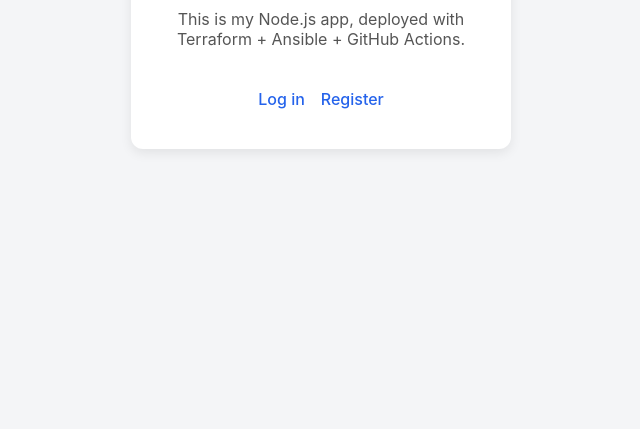
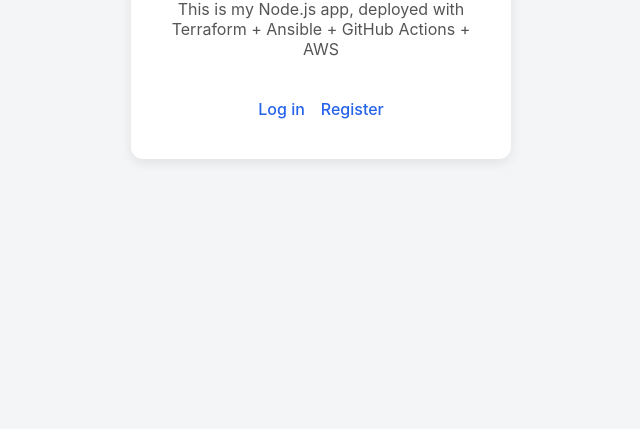
Before and after one commit to myuphan/Node-AWS, a website: page public/index.html in a window 1280 px wide. Shown: the part 371-800 px from the top of the page, without its empty margins (319-959 px from the left). Drawn offline with Linux system fonts and the light colour scheme.

Commit message:
try the github action

```diff
--- a/public/index.html
+++ b/public/index.html
@@ -9,7 +9,7 @@
 <body>
   <div class="container">
     <h1>Hello, world!</h1>
-    <p>This is my Node.js app, deployed with Terraform + Ansible + GitHub Actions.</p>
+    <p>This is my Node.js app, deployed with Terraform + Ansible + GitHub Actions + AWS</p>
     <nav>
       <a href="/login.html">Log in</a>
       <a href="/register.html">Register</a>
```
